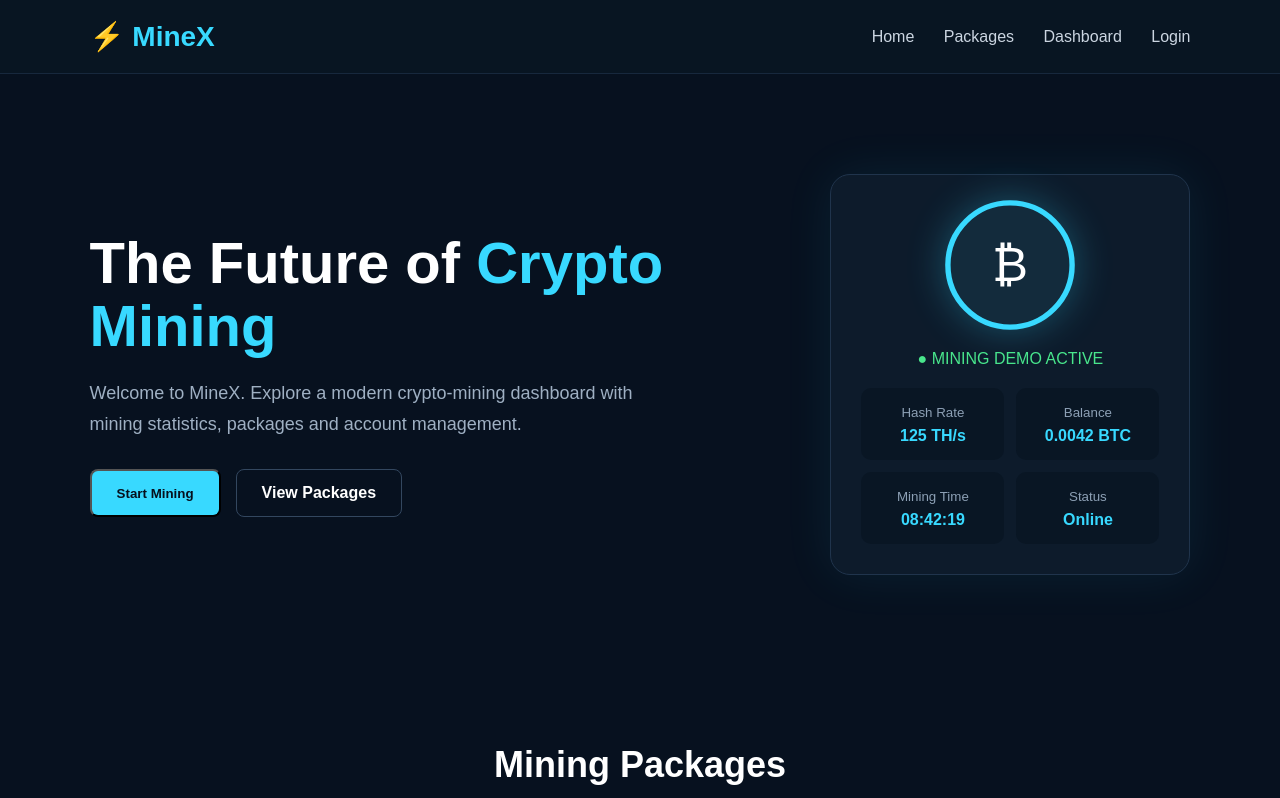
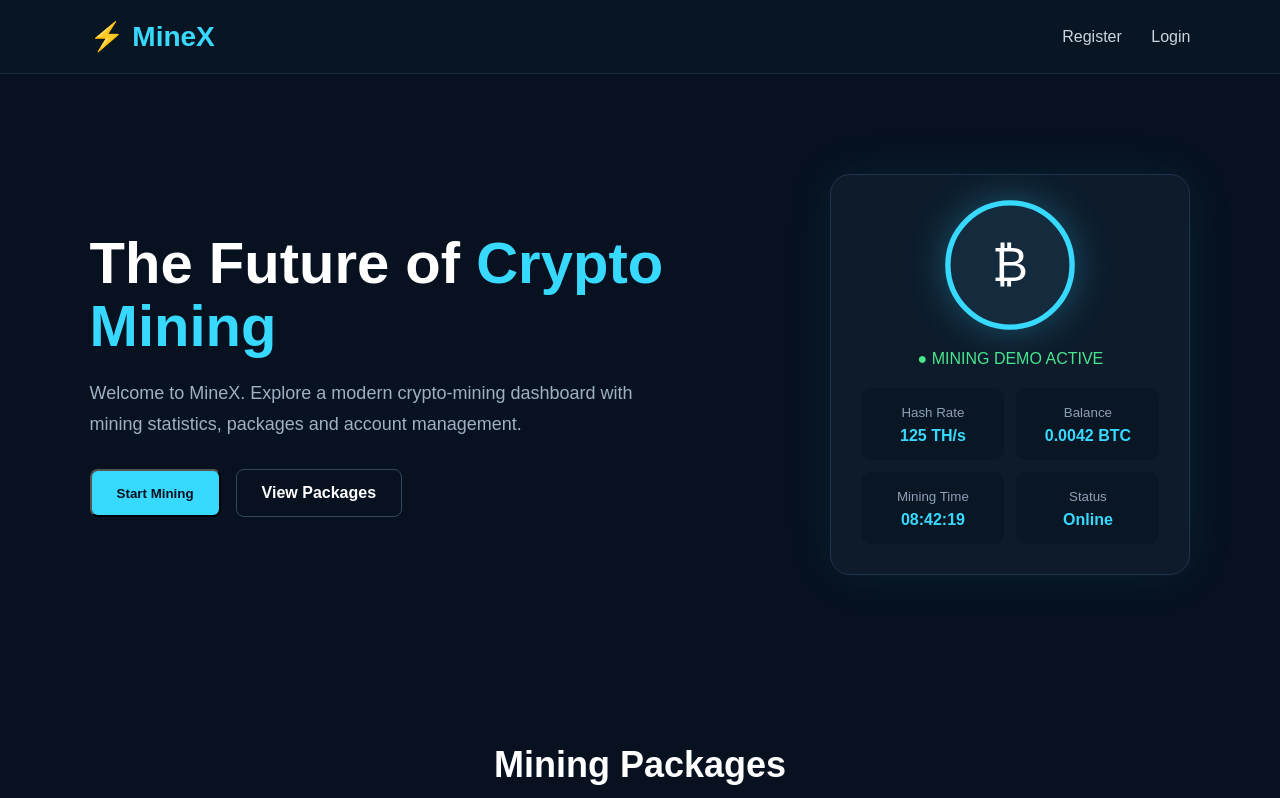
Before and after one commit to huzaifa0816/telemining, a plain HTML site: page index.html in a window 1280 px wide. Shown: the top 798 px of the page. Drawn offline with Linux system fonts and the light colour scheme.

Commit message:
Update index.html

```diff
--- a/index.html
+++ b/index.html
@@ -241,11 +241,9 @@
     <div class="logo">⚡ MineX</div>
 
     <nav>
-      <a href="#">Home</a>
-      <a href="#packages">Packages</a>
-      <a href="#">Dashboard</a>
-      <a href="#">Login</a>
-    </nav>
+  <a href="#" class="register-btn">Register</a>
+  <a href="#" class="login-btn">Login</a>
+</nav>
   </header>
 
 
```
